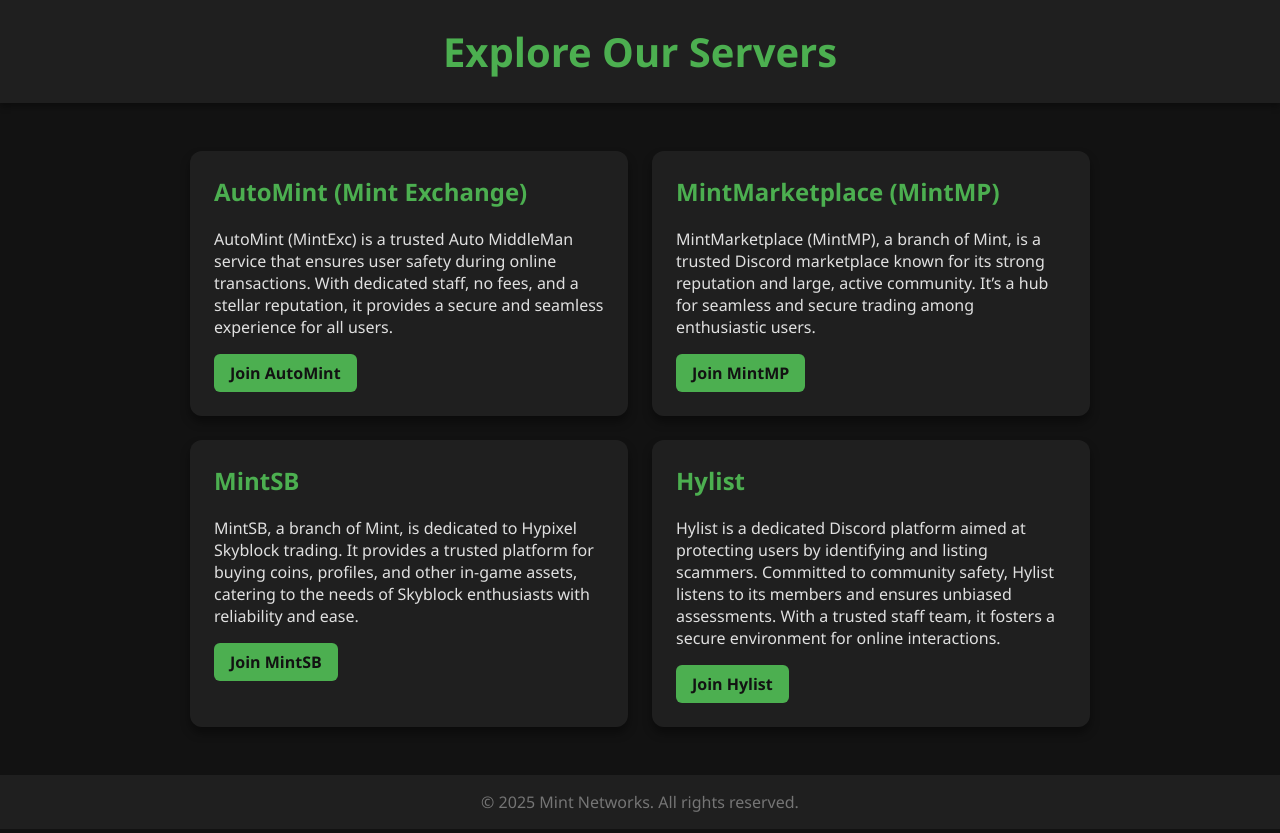
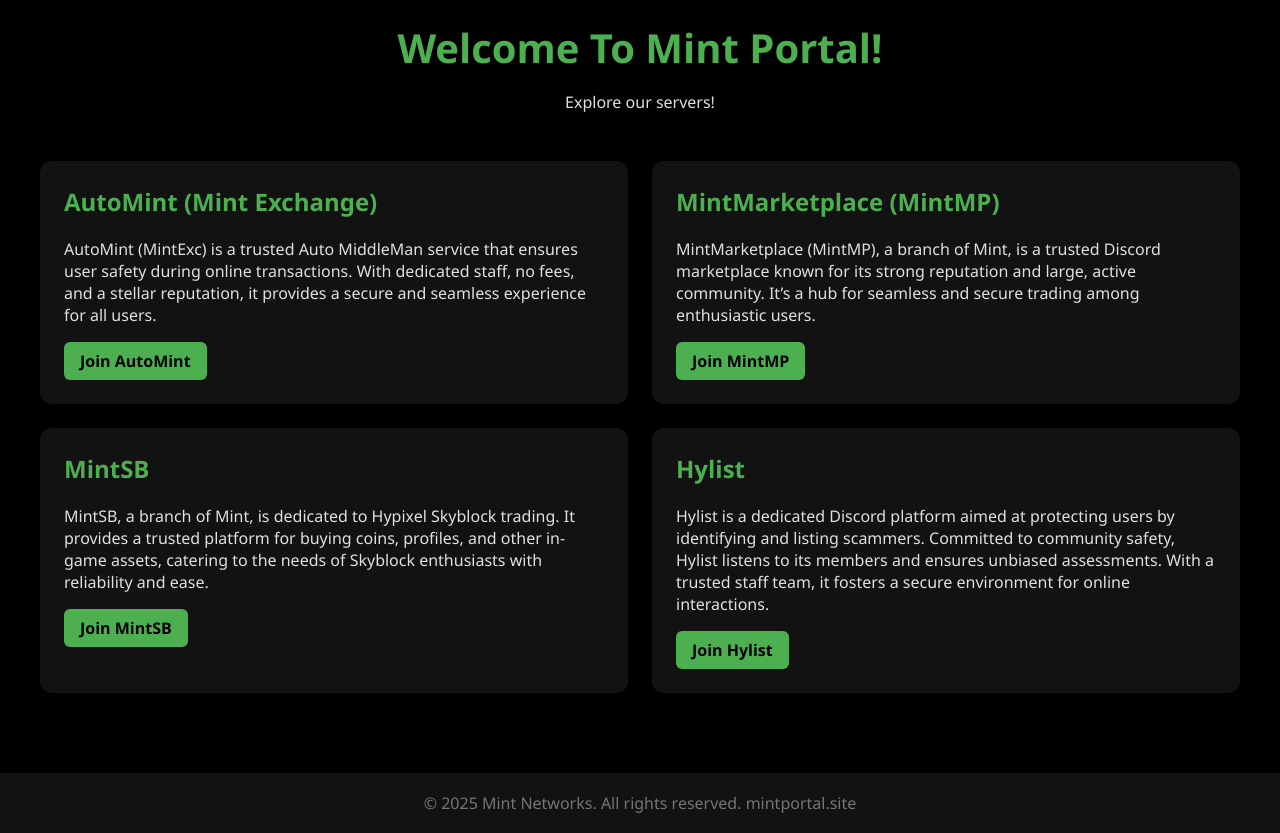
Before and after one commit to istg-dev/mintportal, a plain HTML site: page index.html in a window 1280 px wide. Drawn offline with Linux system fonts and the light colour scheme.

Commit message:
Update index.html

```diff
--- a/index.html
+++ b/index.html
@@ -9,75 +9,81 @@
     font-family: 'Segoe UI', Tahoma, Geneva, Verdana, sans-serif;
     margin: 0;
     padding: 0;
-            background: #121212;
-            color: #e0e0e0;
+    background: #000000; /* Deep black for the background */
+    color: #e0e0e0; /* Slightly lighter text for contrast */
     }
+
     header {
-            background-color: #1F1F1F;
-            padding: 1.5rem;
     text-align: center;
-            box-shadow: 0 4px 6px rgba(0, 0, 0, 0.3);
     }
+
     header h1 {
     color: #4CAF50;
-            margin: 0;
+    margin: 20px 0 0 0; /* Adds spacing above the heading */
     font-size: 2.5rem;
     }
+
     .container {
     display: grid;
-            grid-template-columns: repeat(auto-fit, minmax(350px, 1fr));
+    grid-template-columns: repeat(auto-fit, minmax(400px, 1fr)); /* Makes cards wider */
     gap: 1.5rem;
-            max-width: 900px;
+    max-width: 1200px; /* Increases overall width */
     margin: 2rem auto;
     padding: 1rem;
     }
+
     .card {
-            background: #1F1F1F;
+    background: #121212; /* Deeper black for the cards */
     border-radius: 12px;
-            box-shadow: 0 6px 10px rgba(0, 0, 0, 0.4);
+    box-shadow: 0 6px 10px rgba(0, 0, 0, 0.6); /* Slightly darker shadow */
     padding: 1.5rem;
     transition: transform 0.3s, box-shadow 0.3s;
     }
+
     .card:hover {
     transform: scale(1.05);
-            box-shadow: 0 8px 12px rgba(0, 0, 0, 0.6);
+    box-shadow: 0 8px 12px rgba(0, 0, 0, 0.8); /* Darker hover shadow */
+    border: 0.2px solid #4CAF50;
     }
+
     .card h2 {
     margin-top: 0;
     color: #4CAF50;
     }
+
     .card p {
     margin: 0.5rem 0 1rem 0;
         }
+
     .card a {
     display: inline-block;
     padding: 0.5rem 1rem;
     background-color: #4CAF50;
-            color: #121212;
+    color: #000000; /* Ensures clear contrast on the black background */
     border-radius: 6px;
     text-decoration: none;
     font-weight: bold;
     transition: background-color 0.3s, color 0.3s;
     }
+
     .card a:hover {
     background-color: #81C784;
-            color: #121212;
+    color: #000000;
     }
+
     footer {
     text-align: center;
-            margin-top: 2rem;
-            padding: 1rem 0;
-            background: #1F1F1F;
+    margin-top: 4rem;
+    padding: 0.2rem 0;
+    background: #121212;
     color: #757575;
-        }
-        footer p {
-            margin: 0;
     }
     </style>
 </head>
 <body>
     <header>
-        <h1>Explore Our Servers</h1>
+        <h1>Welcome To Mint Portal!</h1>
+        <p>Explore our servers!</p>
     </header>
     <div class="container">
         <div class="card">
@@ -102,7 +108,8 @@
         </div>
     </div>
     <footer>
-        <p>&copy; 2025 Mint Networks. All rights reserved.</p>
+        <p>&copy; 2025 Mint Networks. All rights reserved.
+            mintportal.site</p>
     </footer>
 </body>
 </html>
```
Lines whose indentation alone changed are shown as unchanged.
